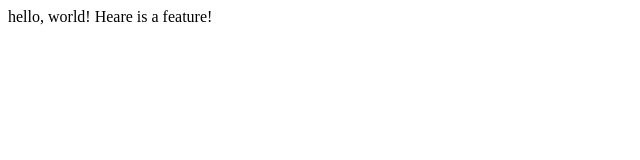
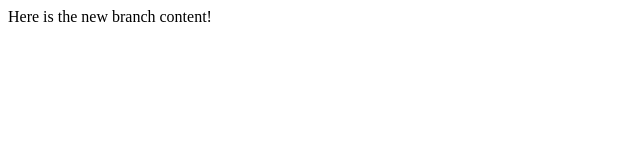
Before and after one commit to CSESHANEWAZ/CS50_lecture1, a plain HTML site: page source code/index.html in a window 1280 px wide. Shown: the full height of the page, 0-640 px from the left. Drawn offline with Linux system fonts and the light colour scheme.

Commit message:
New branch content

```diff
--- a/source code/index.html
+++ b/source code/index.html
@@ -5,7 +5,6 @@
     <title>Test</title>
   </head>
   <body>
-    hello, world!
-    Heare is a feature!
+    Here is the new branch content!
   </body>
 </html>
```
